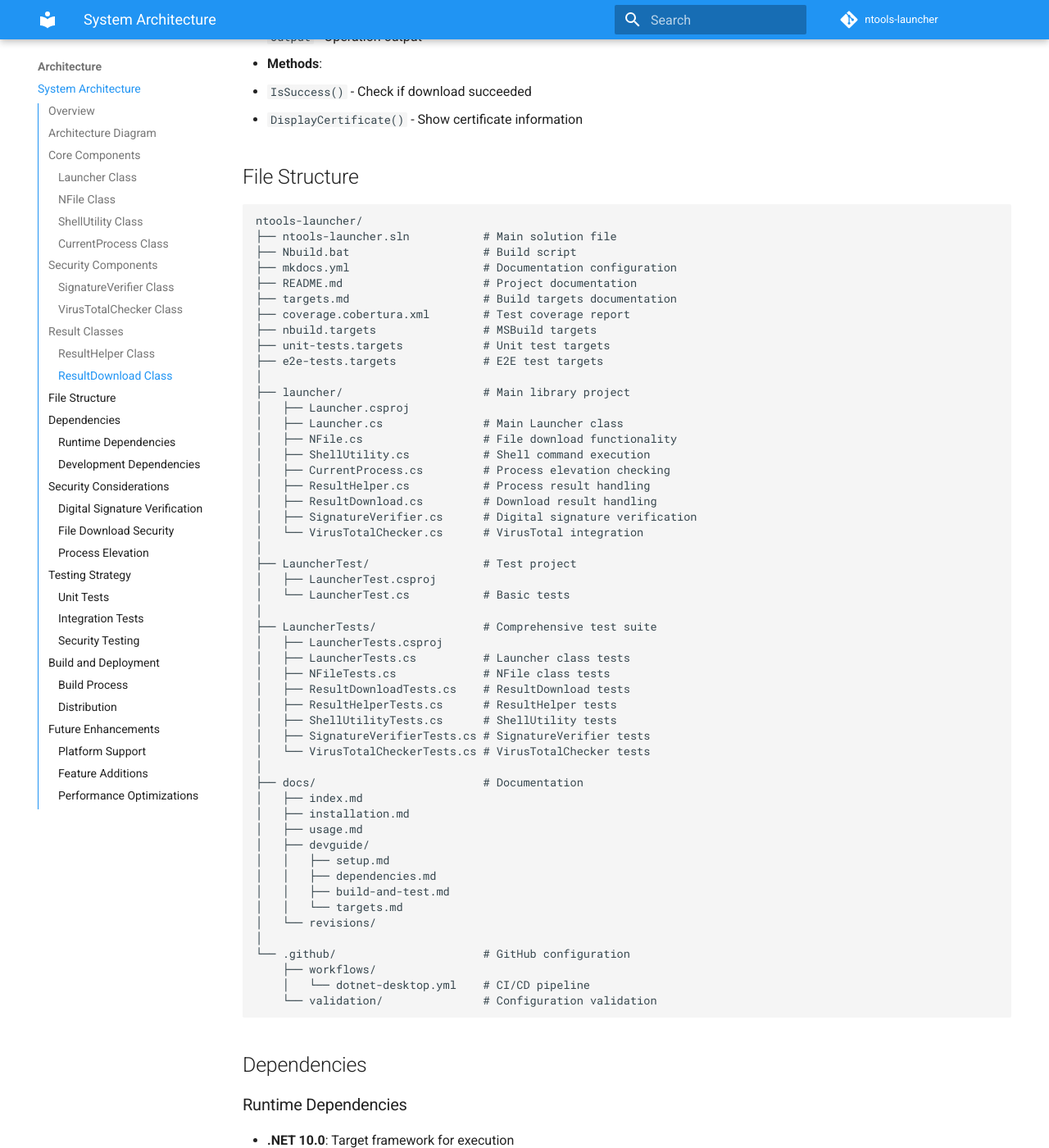
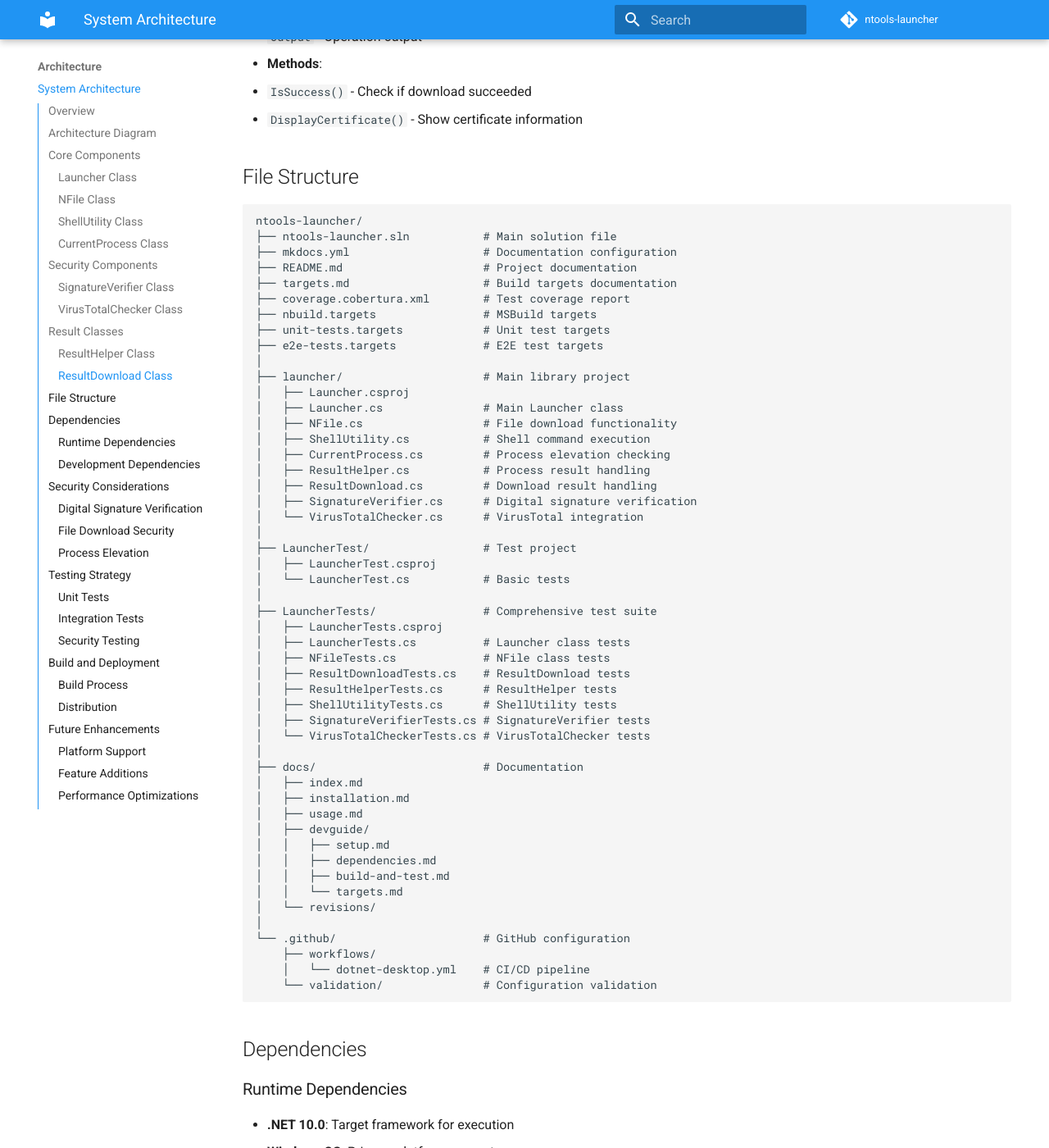
Before and after one commit to naz-hage/ntools-launcher, an MkDocs documentation site: the page built from docs/architecture.md, in a window 1280 px wide and 1400 px high, scrolled down 3667 px. Shown: the whole window at 82% size. Built offline with MkDocs 1.6.1 and Material for MkDocs 9.7.7, drawn with Linux system fonts in a browser that asks for light colours; comment, search, counter and statistics services are not loaded.

Commit message:
Remove Nbuild.bat from solution and architecture documentation

````diff
--- a/docs/architecture.md
+++ b/docs/architecture.md
@@ -159,7 +159,6 @@ graph TB
 ```
 ntools-launcher/
 ├── ntools-launcher.sln           # Main solution file
-├── Nbuild.bat                    # Build script
 ├── mkdocs.yml                    # Documentation configuration
 ├── README.md                     # Project documentation
 ├── targets.md                    # Build targets documentation
````
Also changed, not shown: 1 other file.
